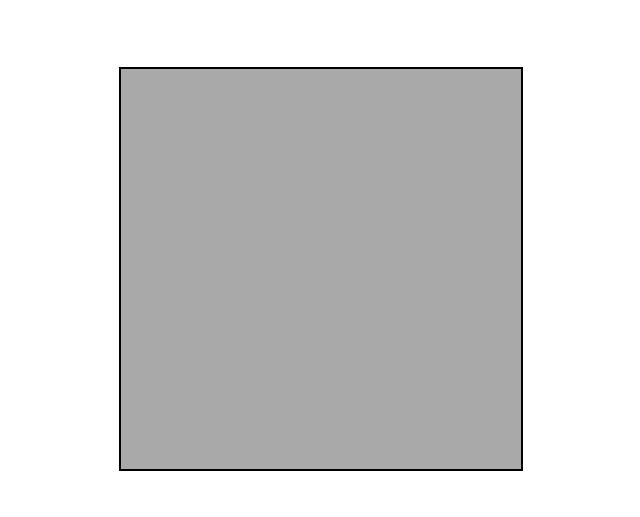
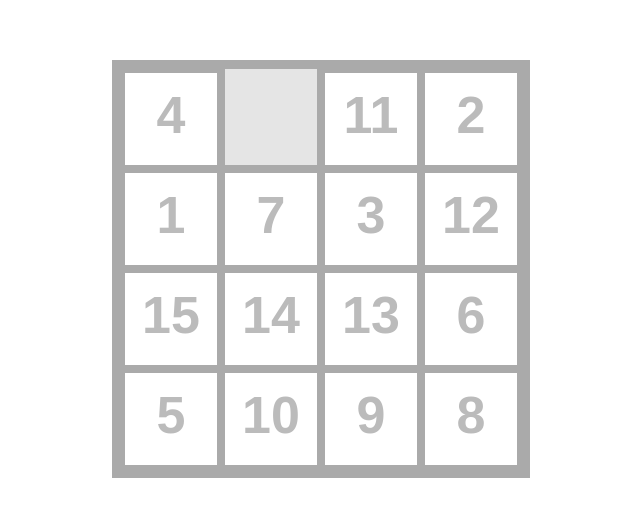
Before and after one commit to AnastasiaSyt/Rsschool_Front-End_course, a website with bundled scripts: page RSS-Gem-Puzzle/index.html in a window 1280 px wide. Shown: the part 139-656 px from the top of the page, without its empty margins (319-959 px from the left). Built offline with nearby package versions, Linux system fonts and the light colour scheme.

Commit message:
feat: added functions for drawing the playing field and tiles

```diff
--- a/RSS-Gem-Puzzle/src/index.js
+++ b/RSS-Gem-Puzzle/src/index.js
@@ -1,17 +1,18 @@
 
-// Create the canvas
+//_____________Create the canvas area__________________
 
 const widthArea = 400;
 const heightArea = 400;
 
 const canvas = document.createElement("canvas");
-const  ctx = canvas.getContext("2d");
+const ctx = canvas.getContext("2d");
 canvas.width = widthArea;
 canvas.height = heightArea;
 document.body.appendChild(canvas);
 
 
-// Variable
+
+//_______________Variable___________________________________
 
 const tileCount = 4; //разрядность матрицы потом надо будет изменить на LET
 const tileSize = widthArea/tileCount; //размер плиточки
@@ -20,7 +21,43 @@ let tilesValue = []; //рандомные значения плиточек
 let coordinates = []; //кординаты плиточек
 let finalTiles = []; //выигрышное положение плиточек
 
+let hoveredTile = null;
 
+
+
+//_______________Events _____________________________________________________
+
+canvas.addEventListener('mousemove', (e) => {
+    const clientX = e.offsetX;
+    const clientY = e.offsetY;
+    if (currentHover(clientX, clientY)) {
+        return
+    }
+    hoveredTile = getHoveredTile(clientX, clientY);
+})
+
+canvas.addEventListener('mouseout', () => {
+    hoveredTile = null;
+})
+
+
+
+//________________________________________Hover tiles____________________________________
+
+function getHoveredTile(clientX, clientY) {
+    return coordinates.find((coord) => {
+        return (clientX > coord.x) && (clientX < coord.x + tileSize) && (clientY > coord.y) && (clientY < coord.y + tileSize);
+    })
+}
+
+function currentHover(clientX, clientY) {
+    const currentTileHover = hoveredTile && (clientX > hoveredTile.x) && (clientX < hoveredTile.x + tileSize) && (clientY > hoveredTile.y) && (clientY < hoveredTile.y + tileSize);
+    return currentTileHover;
+}
+
+
+
+//_________________________________ Arrays_______________________________________________________
 
 /**
  * Функция генерирует исходный массив, для игры
@@ -69,7 +106,6 @@ function initTilesValue() {
 /**
  * Функция возвращает координаты верхнего левого угла каждой будущей ячейки
  */
-
 function getCoordinates() {
     const result = [];
     for (let i = 0; i < tileCount; i++) {
@@ -82,12 +118,57 @@ function getCoordinates() {
 
 
 
+// _______________________Renders________________________
+
+function drawTiles() {
+    //ctx.clearRect(0, 0, widthArea, heightArea);
+
+    for (let i = 0; i < tilesValue.length; i++) {
+        for (let j = 0; j < tilesValue.length; j++) {
+            const dx = j * tileSize; //получение горизонтальной координаты
+            const dy = i * tileSize; //Получение вертикальной координаты
+            if (tilesValue[i][j]) {
+                ctx.beginPath();
+
+                if (hoveredTile && hoveredTile.x === dx && hoveredTile.y === dy) {
+                    ctx.fillStyle = '#0D9095';
+                } else {
+                    ctx.fillStyle ='white';
+                }
+
+                ctx.rect( dx, dy, tileSize, tileSize);
+                ctx.fill();
+
+                ctx.strokeStyle = '#AAAAAA';
+                ctx.lineWidth = 8;
+                ctx.stroke();
+
+                ctx.font = 'bold 52px Arial';
+                ctx.fillStyle = '#BBBBBB';
+                ctx.textAlign = 'left';
+                ctx.textBaseline = 'middle';
+
+                const text = tilesValue[i][j];
+                const measuredText = ctx.measureText(text);
+                const centeredText = tileSize - measuredText.width; //центрирование текста в плиточке
+
+                ctx.fillText(tilesValue[i][j], dx + centeredText/2, dy + tileSize/2);
+            }
+        }
+    }
+    requestAnimationFrame(drawTiles);
+}
+
+
+
+//_____________________START__________________________
+
 function startGame() {
 
     tilesValue = initTilesValue();
     coordinates = getCoordinates();
     finalTiles = getFinalTiles();
-
+    drawTiles();
     console.log(tilesValue, coordinates, finalTiles);
 }
 
--- a/RSS-Gem-Puzzle/src/style.css
+++ b/RSS-Gem-Puzzle/src/style.css
@@ -18,8 +18,8 @@ html {
 }
 
 canvas {
-    background-color: #a9a9a9;
-    border: 2px solid black;
+    background-color: #E5E5E5;
+    border: 9px solid #AAAAAA;
 }
 
 canvas:hover {
```
